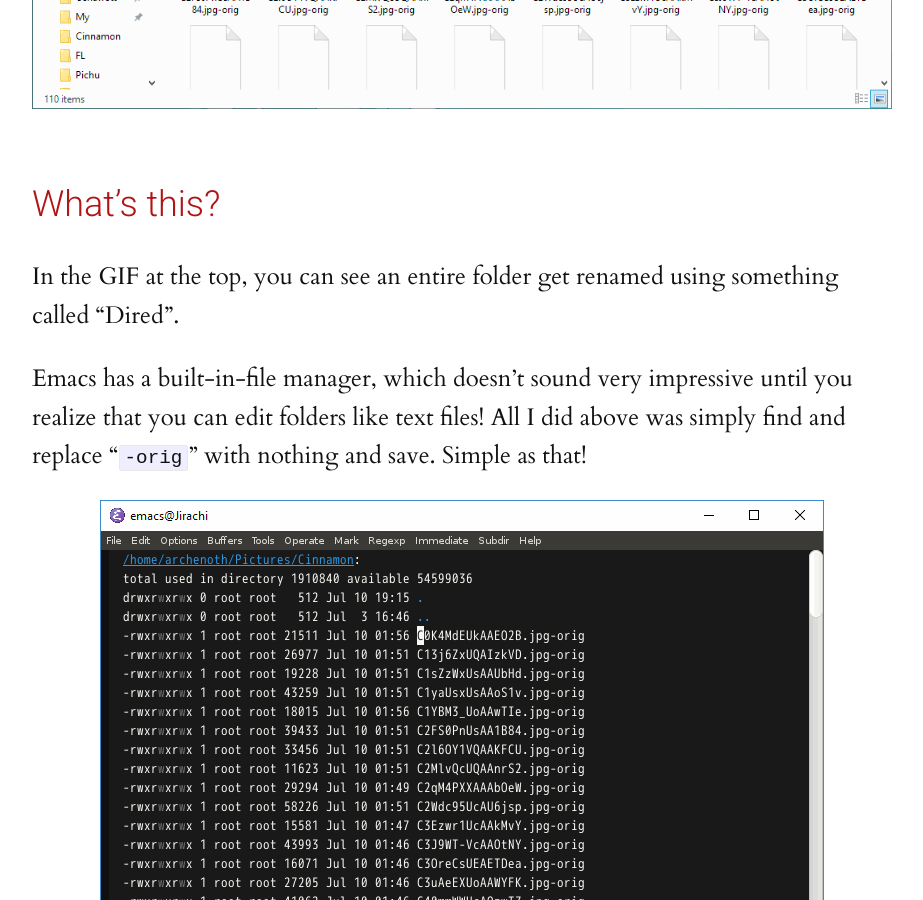
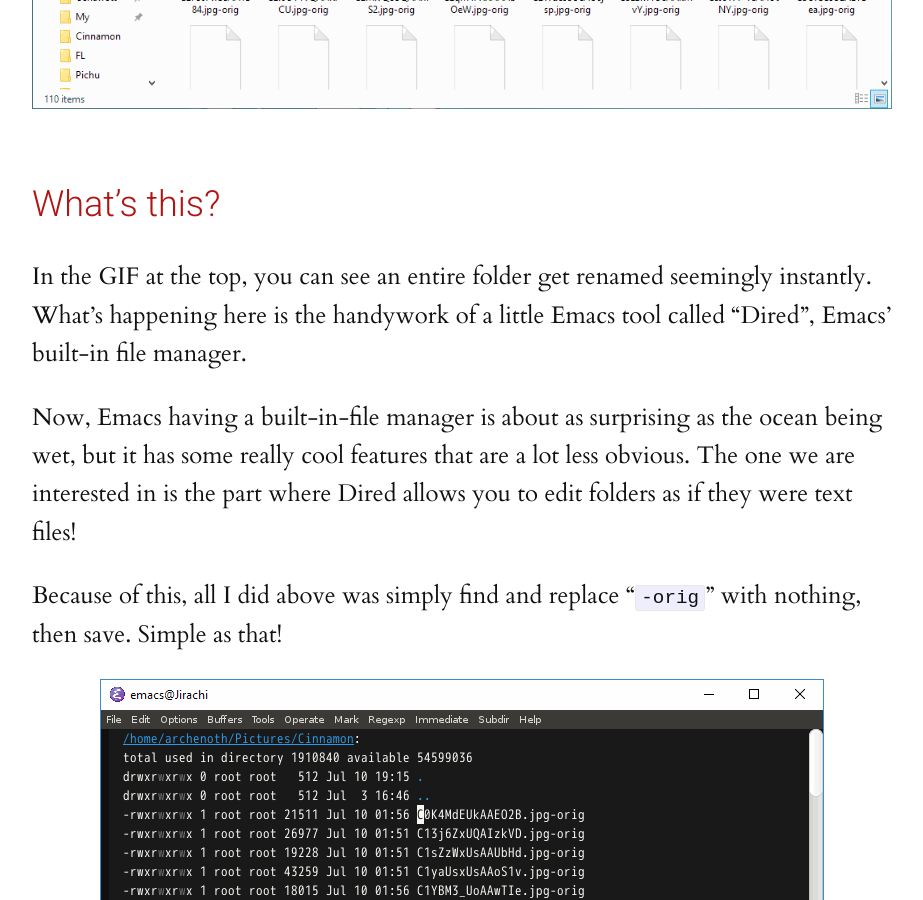
Before and after one commit to Crinklewott/diape.red, a Jekyll site: the page built from _posts/2017-07-10-Arsenal-Tier-Emacs-Writable-Dired.md, in a window 1280 px wide and 900 px high, scrolled down 706 px. Shown: the whole window, without its empty margins (178-1101 px from the left). Built offline with Jekyll 4.4.1, drawn with Linux system fonts in a browser that asks for light colours; comment, search, counter and statistics services are not loaded.

Commit message:
Bettter do writes the good for yes

```diff
--- a/_posts/2017-07-10-Arsenal-Tier-Emacs-Writable-Dired.md
+++ b/_posts/2017-07-10-Arsenal-Tier-Emacs-Writable-Dired.md
@@ -13,13 +13,17 @@
 <!-- more -->
 
 # What's this?
-In the GIF at the top, you can see an entire folder get renamed using
-something called "Dired".
+In the GIF at the top, you can see an entire folder get renamed
+seemingly instantly. What's happening here is the handywork of a
+little Emacs tool called "Dired", Emacs' built-in file manager.
 
-Emacs has a built-in-file manager, which doesn't sound very impressive
-until you realize that you can edit folders like text files! All I did
-above was simply find and replace "`-orig`" with nothing and
-save. Simple as that!
+Now, Emacs having a built-in-file manager is about as surprising as
+the ocean being wet, but it has some really cool features that are a
+lot less obvious. The one we are interested in is the part where Dired
+allows you to edit folders as if they were text files!
+
+Because of this, all I did above was simply find and replace "`-orig`"
+with nothing, then save. Simple as that!
 
 ![Find and replace](/assets/Dired-Rename.gif "It's all text!")
 
```
